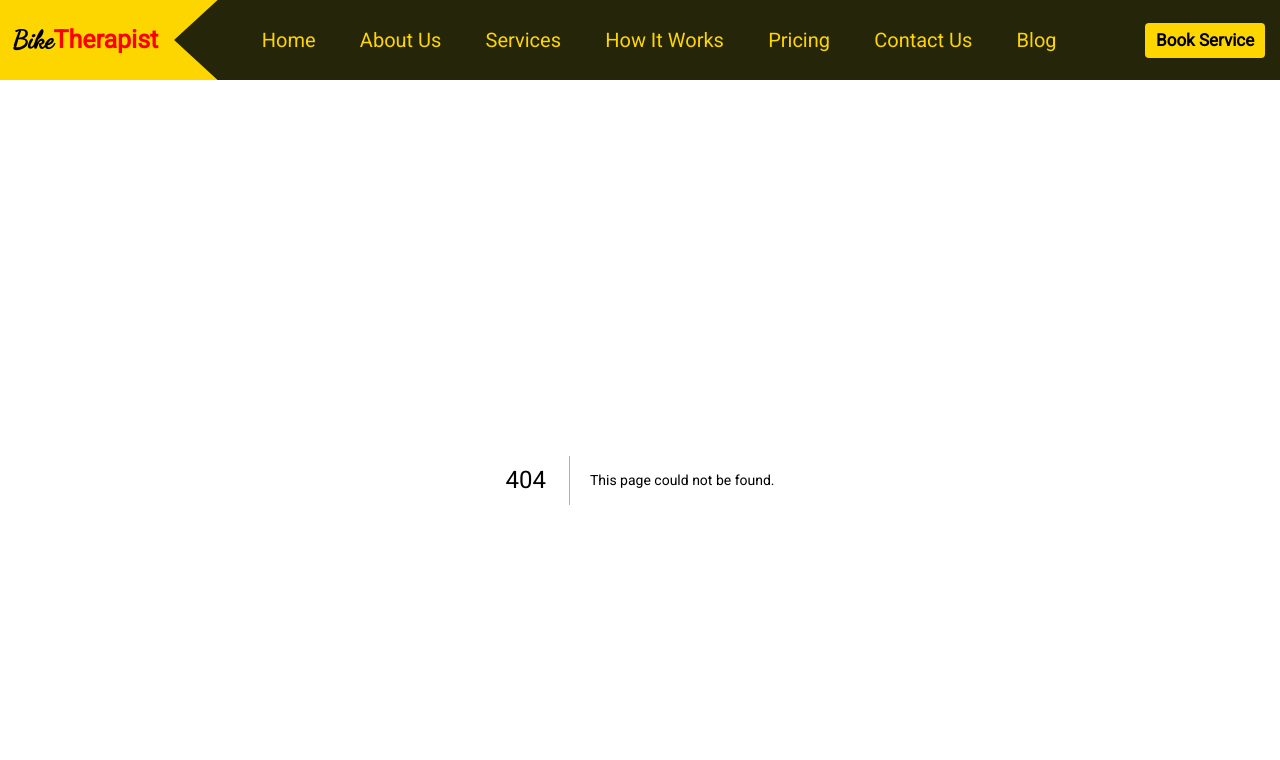
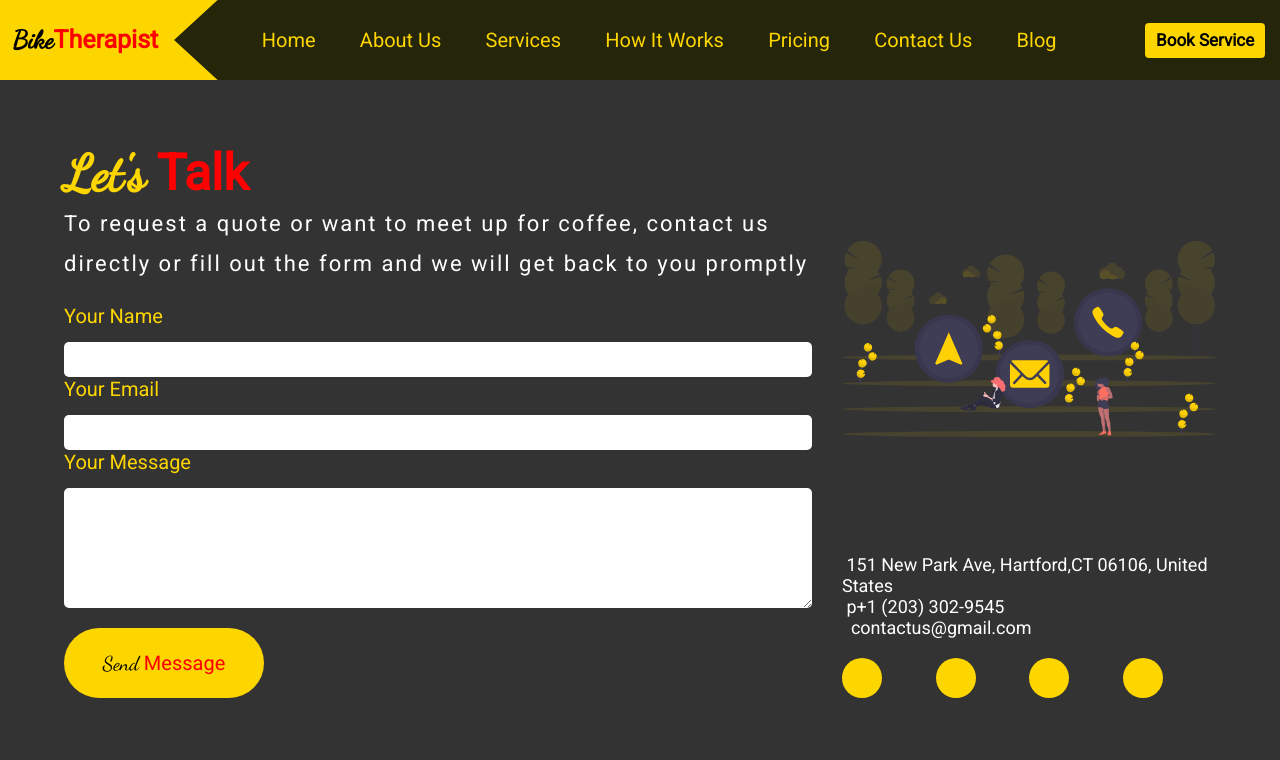
Before and after one commit to sambeetpanda507/bike_therepist, a Next.js app: page /contact-us in a window 1280 px wide. Before the commit this address had no page. Shown: the top 760 px of the page. Built offline with nearby package versions, Linux system fonts and the light colour scheme.

Commit message:
added contact us page

```diff
--- /dev/null
+++ b/components/contactComponents/Landing.jsx
@@ -0,0 +1,86 @@
+import style from "../../styles/contactStyles/Landing.module.css";
+
+const Landing = () => {
+  return (
+    <section id="contactLanding" className={style.contactLanding}>
+      <div className={style.contactContainer}>
+        <div className={style.leftCol}>
+          <div className={style.leftTitle}>
+            <h1>
+              <span>let's</span> talk
+            </h1>
+            <p>
+              To request a quote or want to meet up for coffee, contact us
+              directly or fill out the form and we will get back to you promptly
+            </p>
+          </div>
+          <div className={style.leftForm}>
+            <form className={style.actualForm}>
+              <div className={style.formGroup}>
+                <label htmlFor="name">your name</label>
+                <input type="text" name="name" id="name" />
+              </div>
+              <div className={style.formGroup}>
+                <label htmlFor="email">your email</label>
+                <input type="email" name="email" id="email" />
+              </div>
+              <div className={style.formGroup}>
+                <label htmlFor="message">your message</label>
+                <textarea
+                  name="message"
+                  id="message"
+                  cols="20"
+                  rows="5"
+                ></textarea>
+              </div>
+            </form>
+          </div>
+          <div className={style.leftBtnGrp}>
+            <button>
+              <span>send</span> message
+            </button>
+          </div>
+        </div>
+        <div className={style.rightCol}>
+          <div className={style.imgDiv}>
+            <img src="/message.svg" alt="message" />
+          </div>
+          <div className={style.addressDiv}>
+            <p>
+              <i className="fas fa-map-marker-alt text-warning"></i>&nbsp;151
+              New Park Ave, Hartford,CT 06106, United States
+            </p>
+            <p>
+              <i className="fas fa-phone text-warning"></i>&nbsp;p+1 (203)
+              302-9545
+            </p>
+            <p>
+              <i className="fas fa-envelope-open-text text-warning"></i>&nbsp;
+              contactus@gmail.com
+            </p>
+          </div>
+          <div className={style.socialDiv}>
+            <ul>
+              <li className={style.socialIcons}>
+                <div>
+                  <i className="fab fa-facebook-f fa-2x text-dark"></i>
+                </div>
+                <div>
+                  <i className="fab fa-instagram-square fa-2x text-dark"></i>
+                </div>
+                <div>
+                  <i className="fab fa-twitter fa-2x text-dark"></i>
+                </div>
+                <div>
+                  <i className="fab fa-linkedin-in fa-2x text-dark"></i>
+                </div>
+              </li>
+            </ul>
+          </div>
+        </div>
+      </div>
+    </section>
+  );
+};
+
+export default Landing;
--- /dev/null
+++ b/pages/contact-us.jsx
@@ -0,0 +1,15 @@
+import Head from "next/head";
+import Landing from "../components/contactComponents/Landing";
+const ContactUs = () => {
+  return (
+    <section id="contact-us">
+      <Head>
+        <meta title="description" content="you can contact us from this page" />
+        <title>Contact Us</title>
+      </Head>
+      <Landing />
+    </section>
+  );
+};
+
+export default ContactUs;
--- /dev/null
+++ b/styles/contactStyles/Landing.module.css
@@ -0,0 +1,162 @@
+.contactLanding {
+  width: 100%;
+  background-color: #333;
+}
+.contactContainer {
+  width: 100%;
+  padding: 5%;
+  display: grid;
+  grid-template-rows: 100%;
+  grid-template-columns: 2fr 1fr;
+  gap: 3rem;
+}
+
+.leftCol {
+  display: grid;
+  grid-template-columns: 1fr;
+  grid-template-rows: auto 2fr auto;
+  gap: 2rem;
+}
+
+.rightCol {
+  display: grid;
+  grid-template-columns: 1fr;
+  grid-template-rows: 1fr auto auto;
+  gap: 2rem;
+}
+
+.leftTitle h1 {
+  font-size: 5rem;
+  text-transform: capitalize;
+  color: var(--text-danger);
+}
+.leftTitle h1 span {
+  font-family: "Dancing Script", cursive;
+  color: var(--bg-warning);
+}
+.leftTitle p {
+  color: var(--text-white);
+  font-size: 2.2rem;
+  line-height: 4rem;
+  letter-spacing: 0.2rem;
+}
+
+.actualForm {
+  height: 100%;
+  display: flex;
+  flex-direction: column;
+  justify-content: space-around;
+}
+
+.formGroup {
+  display: grid;
+  grid-template-columns: 1fr;
+  grid-template-rows: repeat(content-fit, 1fr);
+  row-gap: 1.4rem;
+}
+
+.formGroup label {
+  font-size: 2rem;
+  color: var(--text-warning);
+  text-transform: capitalize;
+}
+
+.formGroup input {
+  border-radius: 0.5rem;
+  height: 3.5rem;
+  border: 0;
+  font-size: 2rem;
+  outline: none;
+}
+
+.formGroup input:focus,
+.formGroup textarea:focus {
+  border: 0.2rem solid var(--text-warning);
+}
+
+.formGroup textarea {
+  border-radius: 0.5rem;
+  border: 0;
+  font-size: 2rem;
+  outline: none;
+}
+
+.leftBtnGrp button {
+  width: 20rem;
+  height: 7rem;
+  border: 0;
+  border-radius: 5rem;
+  font-size: 2rem;
+  color: var(--text-danger);
+  background-color: var(--bg-warning);
+  text-transform: capitalize;
+  transition: background-color 0.2s;
+}
+
+.leftBtnGrp button span {
+  font-family: "Dancing Script", cursive;
+  color: black;
+  transition: color 0.2s;
+}
+
+.leftBtnGrp button:hover span {
+  color: var(--text-warning);
+}
+
+.leftBtnGrp button:hover {
+  background-color: #252509;
+}
+
+.addressDiv {
+  display: flex;
+  flex-direction: column;
+  justify-content: space-around;
+}
+
+.addressDiv P {
+  color: var(--text-white);
+  font-size: 1.8rem;
+}
+
+.imgDiv {
+  width: 100%;
+}
+.imgDiv img {
+  height: 100%;
+  width: 100%;
+}
+
+.socialDiv ul {
+  list-style: none;
+  margin: 0;
+  padding: 0;
+  height: 100%;
+  width: 100%;
+}
+.socialDiv ul li {
+  height: 100%;
+  display: grid;
+  grid-template-rows: 1fr;
+  grid-template-columns: repeat(4, 1fr);
+  justify-items: baseline;
+  align-items: end;
+}
+.socialDiv ul li div {
+  height: 4rem;
+  width: 4rem;
+  background-color: var(--bg-warning);
+  border-radius: 50%;
+  display: flex;
+  align-items: center;
+  justify-content: center;
+}
+
+@media (max-width: 600px) {
+  .contactContainer {
+    grid-template-rows: auto auto;
+    grid-template-columns: 1fr;
+  }
+  .socialDiv ul li {
+    align-items: center;
+  }
+}
```
Also changed, not shown: public/message.svg (added).
